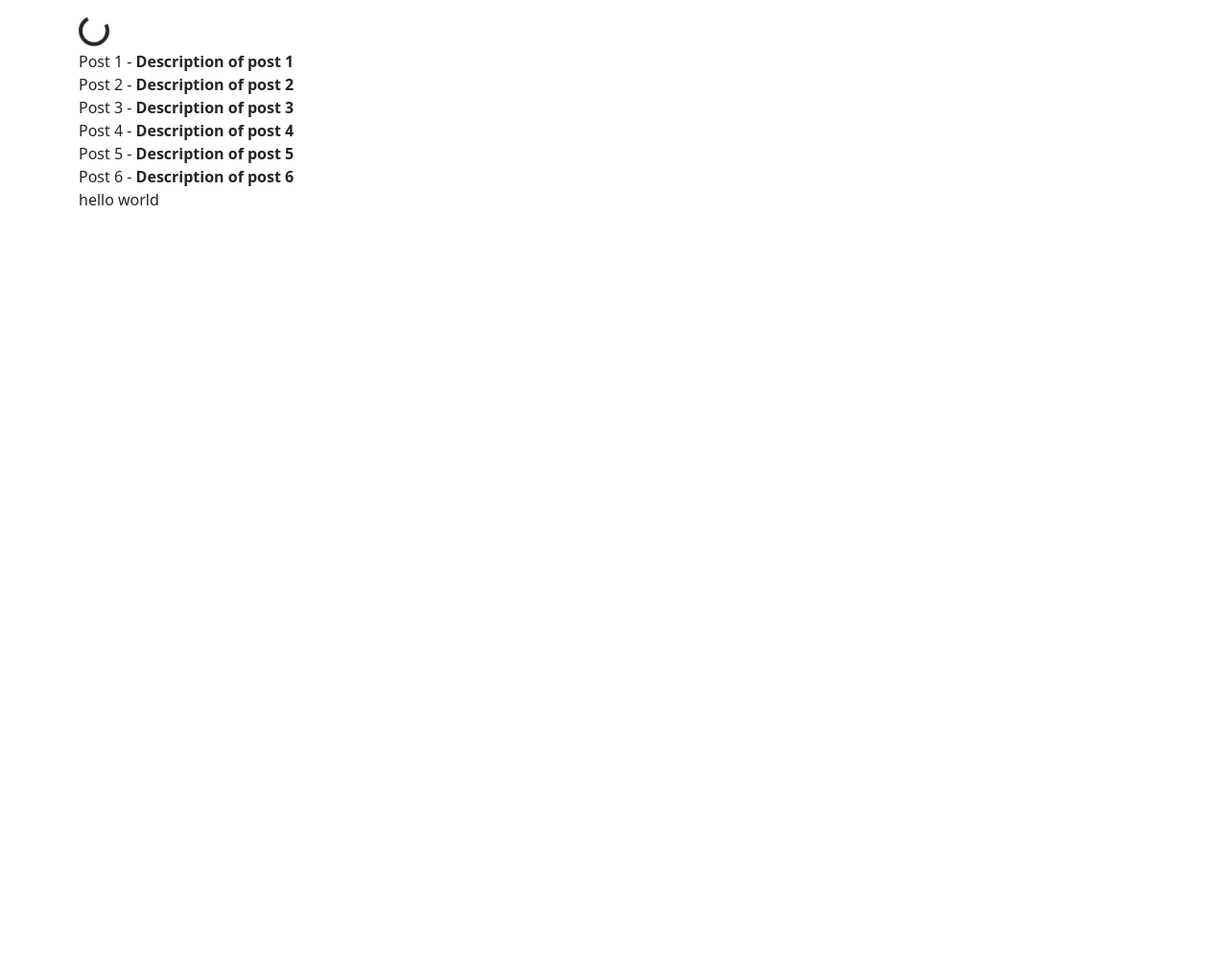
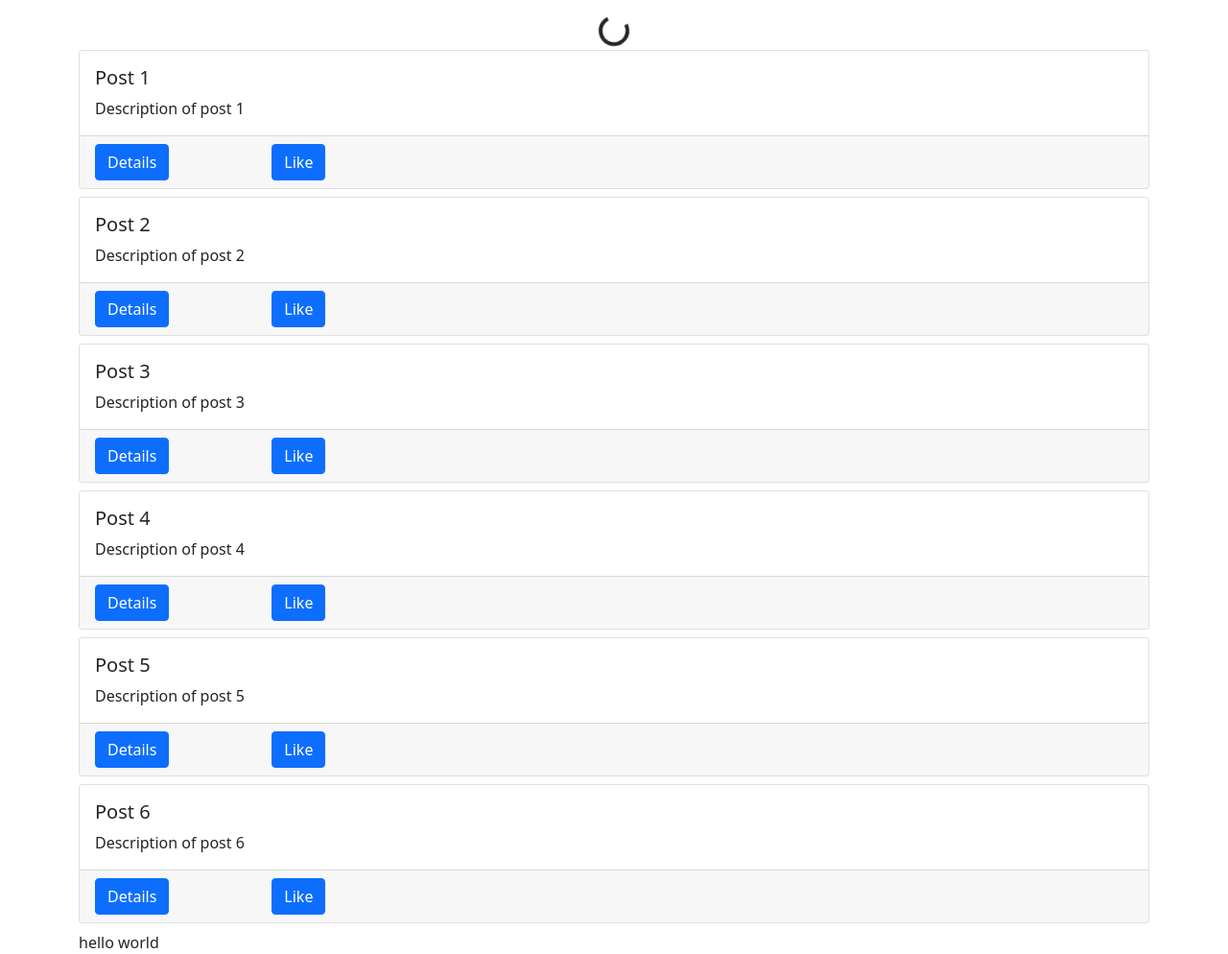
Before and after one commit to JainishPatel174/Network_A4, a Django app: page / in a window 1280 px wide. Shown: the whole page at 96% size. Before the commit the page ends 214 px from the top, so only its background shows below. Run offline with Django 4.2, Linux system fonts and the light colour scheme; data comes from the database, SQL or seed files in the repository.

Commit message:
completed posts cards

```diff
--- a/src/posts/static/posts/main.js
+++ b/src/posts/static/posts/main.js
@@ -26,11 +26,27 @@
         console.log(response)
         const data = response.data
         setTimeout(() =>{
-            spinnerBox.classList.add('not-visible')
+            spinnerBox.classList.add("not-visible")
             console.log(data)
             data.forEach(el => {
                 postsBox.innerHTML += `
-                    ${el.title} - <b>${el.body}</b><br>
+                    <div class="card mb-2">
+                        <div class="card-body">
+                            <h5 class="card-title">${el.title}</h5>
+                            <p class="card-text">${el.body}</p>
+
+                        </div>
+                        <div class="card-footer">
+                            <div class="row">
+                                <div class="col-2">
+                                    <a href="#" class="btn btn-primary">Details</a>
+                                </div>
+                                <div class="col-2">
+                                    <a href="#" class="btn btn-primary">Like</a>
+                                </div>
+                            </div>
+                        </div>
+                    </div>
                 `
             });
         }, 100)
--- a/src/posts/templates/posts/main.html
+++ b/src/posts/templates/posts/main.html
@@ -14,9 +14,9 @@
 <!-- {% for obj in qs %}
     {{obj.title}} - {{obj.body}} <br>
 {% endfor %} -->
-<div id="spinner-box">
+<div id="spinner-box" class="text-center">
     <div class="spinner-border" role="status"></div>
 </div>
-<div id="posts-box"></div>
+<div id="posts-box" ></div>
 <div id="hello-world"></div>
 {% endblock content %}
--- a/src/templates/base.html
+++ b/src/templates/base.html
@@ -9,7 +9,7 @@
     <!-- Bootstrap CSS -->
     <link href="https://cdn.jsdelivr.net/npm/bootstrap@5.0.2/dist/css/bootstrap.min.css" rel="stylesheet" integrity="sha384-EVSTQN3/azprG1Anm3QDgpJLIm9Nao0Yz1ztcQTwFspd3yD65VohhpuuCOmLASjC" crossorigin="anonymous">
     <!--Custom css-->
-    <link rel='stylesheet' href={% static 'style.css' %}>
+    <link rel='stylesheet' href={% static 'styles.css' %}>
 
     <!-- Custom JS-->
     <script src=" {% static 'functions.js' %}" defer></script>
@@ -26,6 +26,6 @@
 <!-- Bootstrap Bundle with Popper -->
 <script src="https://cdn.jsdelivr.net/npm/bootstrap@5.0.2/dist/js/bootstrap.bundle.min.js" integrity="sha384-MrcW6ZMFYlzcLA8Nl+NtUVF0sA7MsXsP1UyJoMp4YLEuNSfAP+JcXn/tWtIaxVXM" crossorigin="anonymous"></script>
 <!--J query -->
-<script src="https: //code.jquery.com/jquery-3.5. 1.min.js"></script>
+<script src="https://code.jquery.com/jquery-3.5.1.min.js"></script>
 </body>
 </html>
```
